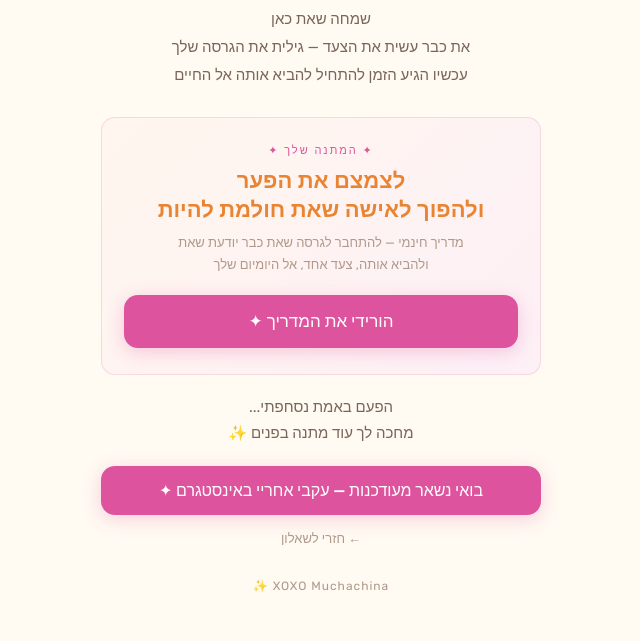
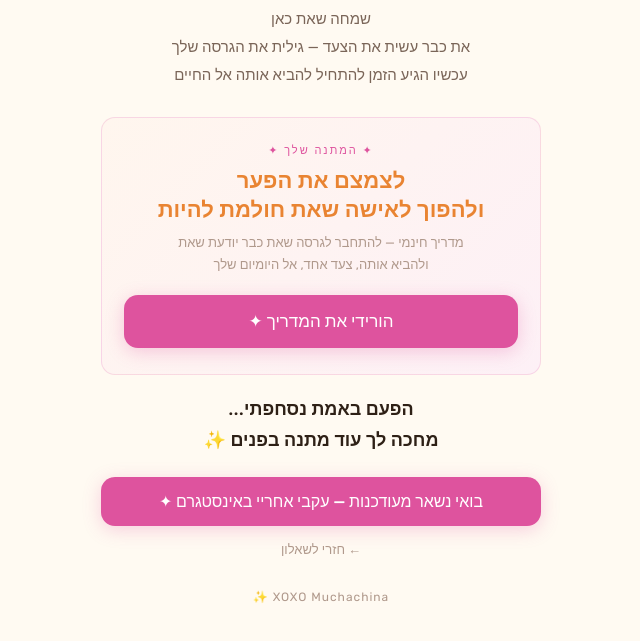
Before and after one commit to karinbendavid-muchachina/mucharma-quiz, a website: page thank-you.html in a window 1280 px wide. Shown: the part 285-926 px from the top of the page, without its empty margins (319-959 px from the left). Drawn offline with Linux system fonts and the light colour scheme.

Commit message:
fix: larger teaser text on thank-you page

```diff
--- a/thank-you.html
+++ b/thank-you.html
@@ -148,9 +148,10 @@
     }
 
     .teaser-text {
-      font-family: 'Rubik', sans-serif;
-      font-size: 15px;
-      color: var(--text-soft);
+      font-family: 'Heebo', sans-serif;
+      font-size: 18px;
+      font-weight: 600;
+      color: var(--text);
       line-height: 1.7;
       text-align: center;
       margin-bottom: 20px;
```
